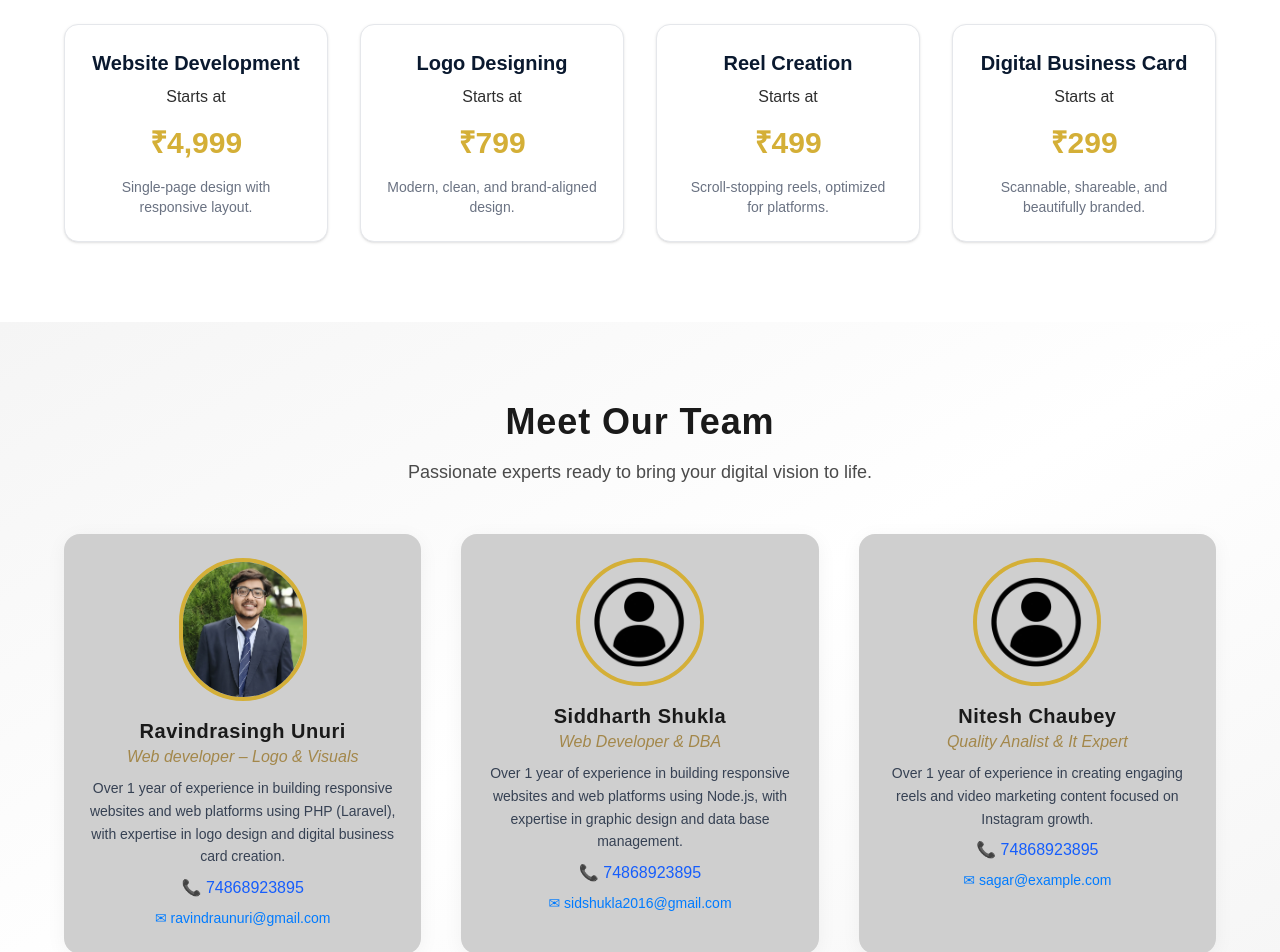
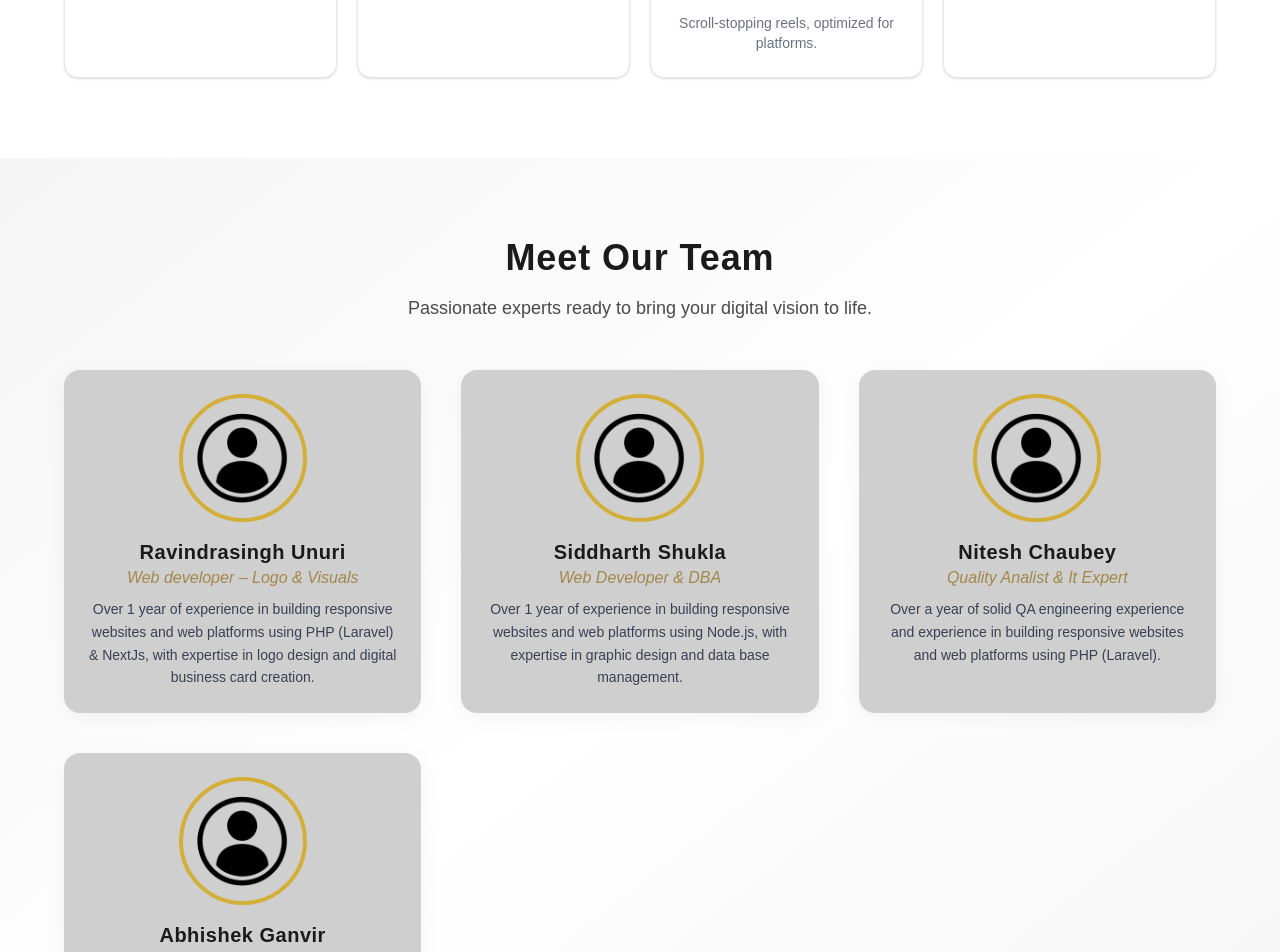
Before and after one commit to Ravindra-unuri/hanuverse-portfolio, a Next.js app: page / in a window 1280 px wide. Shown: the part 1480-2432 px from the top of the page. Built offline with nearby package versions, Linux system fonts and the light colour scheme.

Commit message:
added new team member

```diff
--- a/src/pages/components/ContactSection.js
+++ b/src/pages/components/ContactSection.js
@@ -7,27 +7,28 @@ export default function ContactSection() {
             name: "Ravindrasingh Unuri",
             role: "Web developer – Logo & Visuals",
             experience:
-                "Over 1 year of experience in building responsive websites and web platforms using PHP (Laravel), with expertise in logo design and digital business card creation.",
-            mail: "ravindraunuri@gmail.com",
-            contact: 74868923895,
-            image: "/assets/ravindra_unuri.jpg",
+                "Over 1 year of experience in building responsive websites and web platforms using PHP (Laravel) & NextJs, with expertise in logo design and digital business card creation.",
+            image: "/assets/nitesh.png",
         },
         {
             name: "Siddharth Shukla",
             role: "Web Developer & DBA",
             experience:
                 "Over 1 year of experience in building responsive websites and web platforms using Node.js, with expertise in graphic design and data base management.",
-            mail: "sidshukla2016@gmail.com",
-            contact: 74868923895,
             image: "/assets/siddharth.png",
         },
         {
             name: "Nitesh Chaubey",
             role: "Quality Analist & It Expert",
             experience:
+                "Over a year of solid QA engineering experience and experience in building responsive websites and web platforms using PHP (Laravel).",
+            image: "/assets/nitesh.png",
+        },
+        {
+            name: "Abhishek Ganvir",
+            role: "Video Editor",
+            experience:
                 "Over 1 year of experience in creating engaging reels and video marketing content focused on Instagram growth.",
-            mail: "sagar@example.com",
-            contact: 74868923895,
             image: "/assets/nitesh.png",
         },
     ];
@@ -66,15 +67,6 @@ export default function ContactSection() {
                             <p className="text-sm text-gray-700 mt-2 leading-relaxed">
                                 {member.experience}
                             </p>
-                            {/* <p className="text-sm text-gray-700 mt-2">
-                                 {member.contact}
-                            </p> */}
-                            <a href={`tel:${member.contact}`} className="mt-2 inline-block text-blue-600 dark:text-blue-400 hover:underline">
-                                📞 {member.contact}
-                            </a><br />
-                            <a href={`mailto:${member.mail}`} className="mt-2 inline-block text-[#007BFF] hover:underline text-sm">
-                                ✉ {member.mail}
-                            </a>
                         </div>
                     ))}
                 </div>
--- a/src/pages/components/PricingSection.js
+++ b/src/pages/components/PricingSection.js
@@ -7,7 +7,7 @@ export default function PricingSection() {
                     Affordable, transparent, and designed to grow with your business.
                 </p>
 
-                <div className="grid md:grid-cols-2 lg:grid-cols-4 gap-8">
+                <div className="grid md:grid-cols-2 lg:grid-cols-4 gap-5">
                     {/* Website Development */}
                     <div className="bg-white dark:bg-gray-900 rounded-xl p-6 border border-gray-200 dark:border-gray-800 shadow hover:shadow-lg transition">
                         <h3 className="text-xl font-bold text-[#0A192F] dark:text-white mb-2">Website Development</h3>
@@ -26,9 +26,9 @@ export default function PricingSection() {
 
                     {/* Reel Creation */}
                     <div className="bg-white dark:bg-gray-900 rounded-xl p-6 border border-gray-200 dark:border-gray-800 shadow hover:shadow-lg transition">
-                        <h3 className="text-xl font-bold text-[#0A192F] dark:text-white mb-2">Reel Creation</h3>
+                        <h3 className="text-xl font-bold text-[#0A192F] dark:text-white mb-2">Reel Creation & Video Editing</h3>
                         <p className="text-[#2E2E2E] dark:text-gray-300 mb-4">Starts at</p>
-                        <div className="text-3xl font-semibold text-[#D4AF37] mb-4">₹499</div>
+                        <div className="text-3xl font-semibold text-[#D4AF37] mb-4">₹4,999/2 reel editing</div>
                         <p className="text-sm text-gray-500 dark:text-gray-400">Scroll-stopping reels, optimized for platforms.</p>
                     </div>
 
--- a/src/pages/components/ServicesSection.js
+++ b/src/pages/components/ServicesSection.js
@@ -7,7 +7,7 @@ export default function ServiceSection() {
                     Hanuverse delivers fast, modern, and creative digital solutions to help you shine online.
                 </p>
 
-                <div className="grid md:grid-cols-3 gap-8">
+                <div className="grid md:grid-cols-4 gap-5">
 
                     {/* Website Development */}
                     <div className="bg-white dark:bg-gray-900 rounded-2xl p-6 border-l-4 border-[#D4AF37] shadow-md hover:shadow-lg hover:shadow-[#3AAFA950] transition-all duration-300">
```
